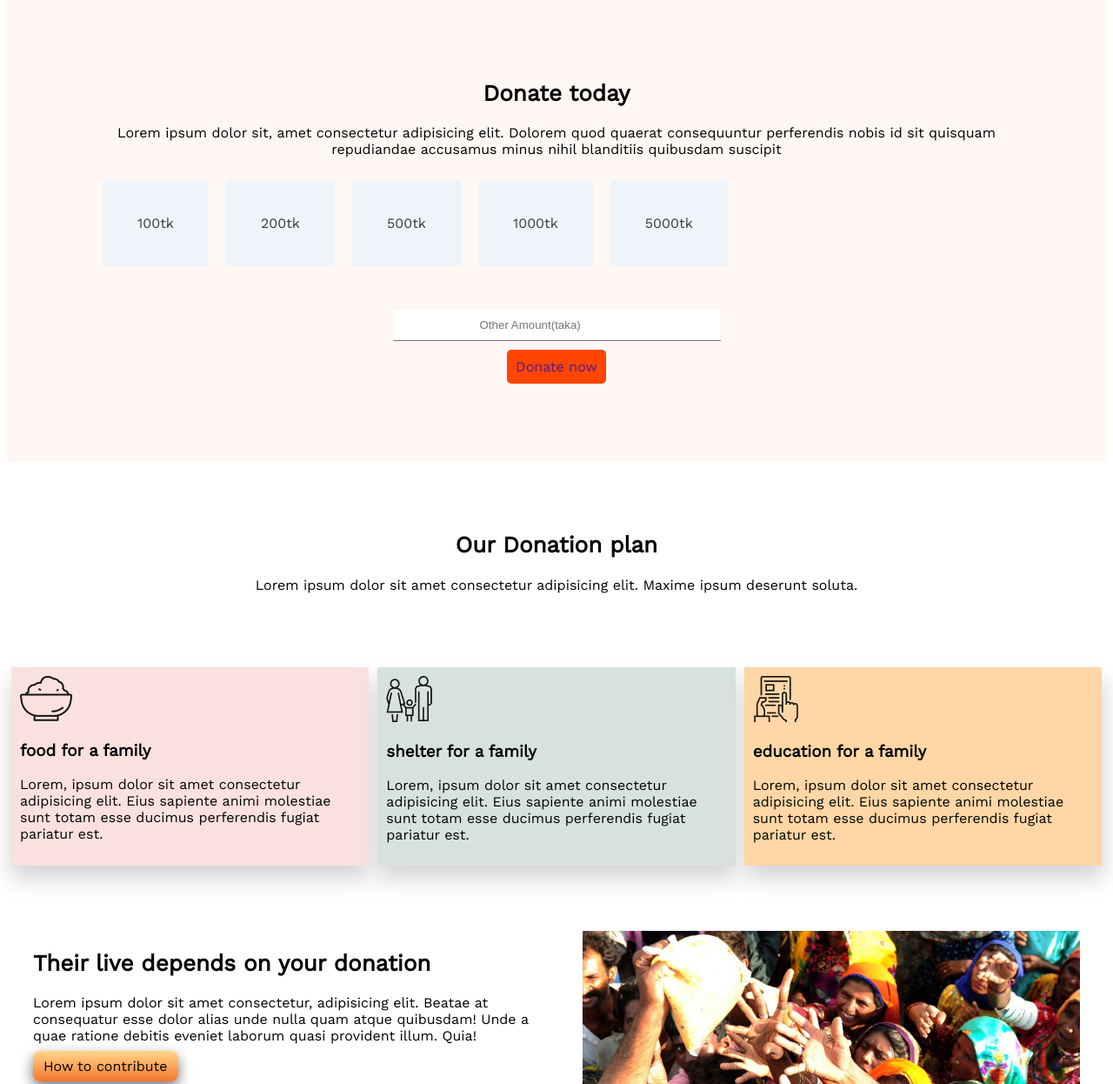
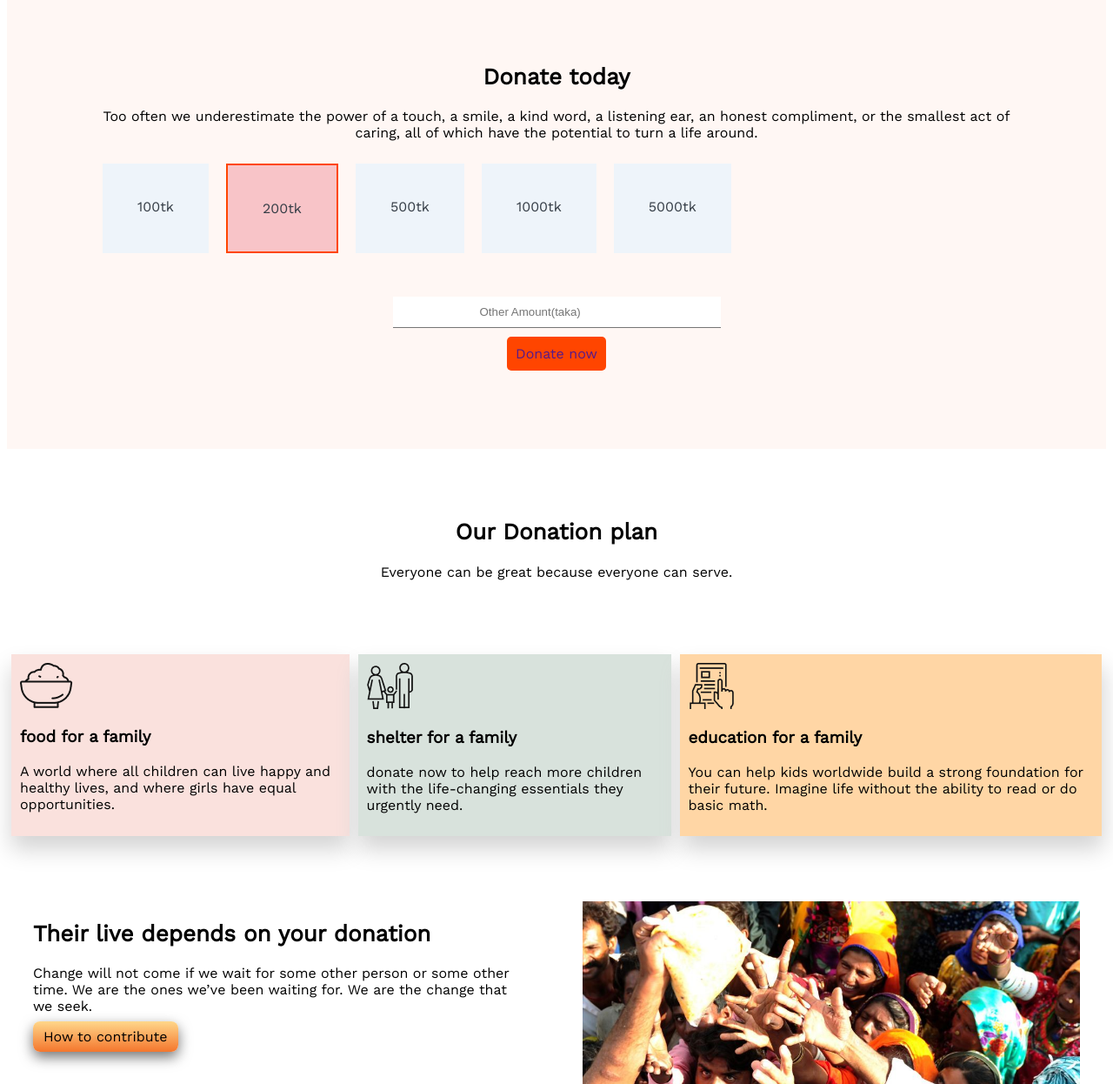
Before and after one commit to shafayatzamil/donation-website, a plain HTML site: page index.html in a window 1280 px wide. Shown: the part 620-1866 px from the top of the page at 87% size. Drawn offline with nearby package versions, Linux system fonts and the light colour scheme.

Commit message:
html updates

```diff
--- a/index.html
+++ b/index.html
@@ -15,18 +15,18 @@
     <div class="container">
         <article id="article-one">
             <header class="header-box">
-                <h1 class="header-title">Website Donations for Nonprofits</h1>
-                <p class="header-text">Lorem ipsum, dolor sit amet consectetur adipisicing elit. Culpa, ipsa! Ducimus expedita nemo fugiat tempore, eum, ipsum illum earum omnis enim doloremque</p>
+                <h1 class="header-title">No one has ever become poor from giving.</h1>
+                <p class="header-text">The meaning of life is to find your gift. The purpose of life is to give it away.</p>
                 <a href="http://"  target="_blank" id="donation-btn">Donate  Now</a>
             </header>
         </article>
         <article id="article-two">
             <h2> Donate today</h2>
-            <p>Lorem ipsum dolor sit, amet consectetur adipisicing elit. Dolorem quod quaerat consequuntur perferendis nobis id sit quisquam repudiandae accusamus minus nihil blanditiis quibusdam suscipit</p>
+            <p>Too often we underestimate the power of a touch, a smile, a kind word, a listening ear, an honest compliment, or the smallest act of caring, all of which have the potential to turn a life around.</p>
 
             <div class="money-amount">
                 <div class="amount">100tk</div>
-                <div class="amount">200tk</div>
+                <div class="amount default">200tk</div>
                 <div class="amount">500tk</div>
                 <div class="amount">1000tk</div>
                 <div class="amount">5000tk</div>
@@ -41,7 +41,7 @@
 
         <div class="donation-plan">
             <h2>Our Donation plan</h2>
-            <p>Lorem ipsum dolor sit amet consectetur adipisicing elit. Maxime ipsum deserunt soluta.</p>
+            <p>Everyone can be great because everyone can serve.</p>
         </div>
 
         <section >
@@ -49,18 +49,18 @@
                 <div id="plan-one">
                     <img  class ="icons"src="icons/food.png" alt="food icons">
                     <h3>food for a family</h3>
-                    <p>Lorem, ipsum dolor sit amet consectetur adipisicing elit. Eius sapiente animi molestiae sunt totam esse ducimus perferendis fugiat pariatur est.</p>
+                    <p>A world where all children can live happy and healthy lives, and where girls have equal opportunities.</p>
                 </div>
                 <div id="plan-two">
                     <img  class ="icons"src="icons/shelter.png" alt="shelter icons">
                     <h3>shelter for a family</h3>
-                    <p>Lorem, ipsum dolor sit amet consectetur adipisicing elit. Eius sapiente animi molestiae sunt totam esse ducimus perferendis fugiat pariatur est.</p>
+                    <p>donate now to help reach more children with the life-changing essentials they urgently need.</p>
                 </div>
 
                 <div id="plan-three">
                     <img class ="icons" src="icons/Frame-1.png" alt="education icons">
                     <h3>education for a family</h3>
-                    <p>Lorem, ipsum dolor sit amet consectetur adipisicing elit. Eius sapiente animi molestiae sunt totam esse ducimus perferendis fugiat pariatur est.</p>
+                    <p>You can help kids worldwide build a strong foundation for their future. Imagine life without the ability to read or do basic math.</p>
                 </div>
 
             </div>
@@ -70,7 +70,7 @@
             <div class="destribution">
                 <div class="half-width">
                     <h2>Their live depends on your donation</h2>
-                    <p>Lorem ipsum dolor sit amet consectetur, adipisicing elit. Beatae at consequatur esse dolor alias unde nulla quam atque quibusdam! Unde a quae ratione debitis eveniet laborum quasi provident illum. Quia!</p>
+                    <p>Change will not come if we wait for some other person or some other time. We are the ones we’ve been waiting for. We are the change that we seek.</p>
                     <a href="" class="destibution-btn">How to contribute</a>
                 </div>
                 <div class="half-width">
@@ -83,7 +83,7 @@
                 </div>
                 <div class="half-width">
                     <h2>They need us to survive</h2>
-                    <p>Lorem ipsum dolor sit amet consectetur adipisicing elit. Ut perferendis hic possimus optio autem vitae, deserunt quibusdam aliquid, aut libero, laborum maiores dolores vero! Veniam placeat rerum commodi. Mollitia, quisquam.</p>
+                    <p>We are not put on this earth for ourselves, but are placed here for each other. If you are always there for others, then in time of need, someone will be there for you.</p>
                     <a href="" class="destibution-btn">How to contribute</a>
                 </div>
             </div>
@@ -93,7 +93,7 @@
         <section class="updates">
 
             <h1>GET my updates</h1>
-            <p>Lorem ipsum dolor sit amet consectetur adipisicing elit. Dolorum ut harum</p>
+            <p>Think of giving not as a duty, but as a privilege</p>
             <div  class="email-box">
                 <input type="email" name="email" id="email">
                 <a href="http://" target="_blank"id="subscriber">Subscriber</a>
--- a/style.css
+++ b/style.css
@@ -58,6 +58,11 @@ h2{
     margin:10px;
 
 }
+ .default{
+    border:2px solid orangered;
+    background-color: #f8c4c8;
+ }
+
 #quantity{
     border: none;
     padding:10px 100px;
```
